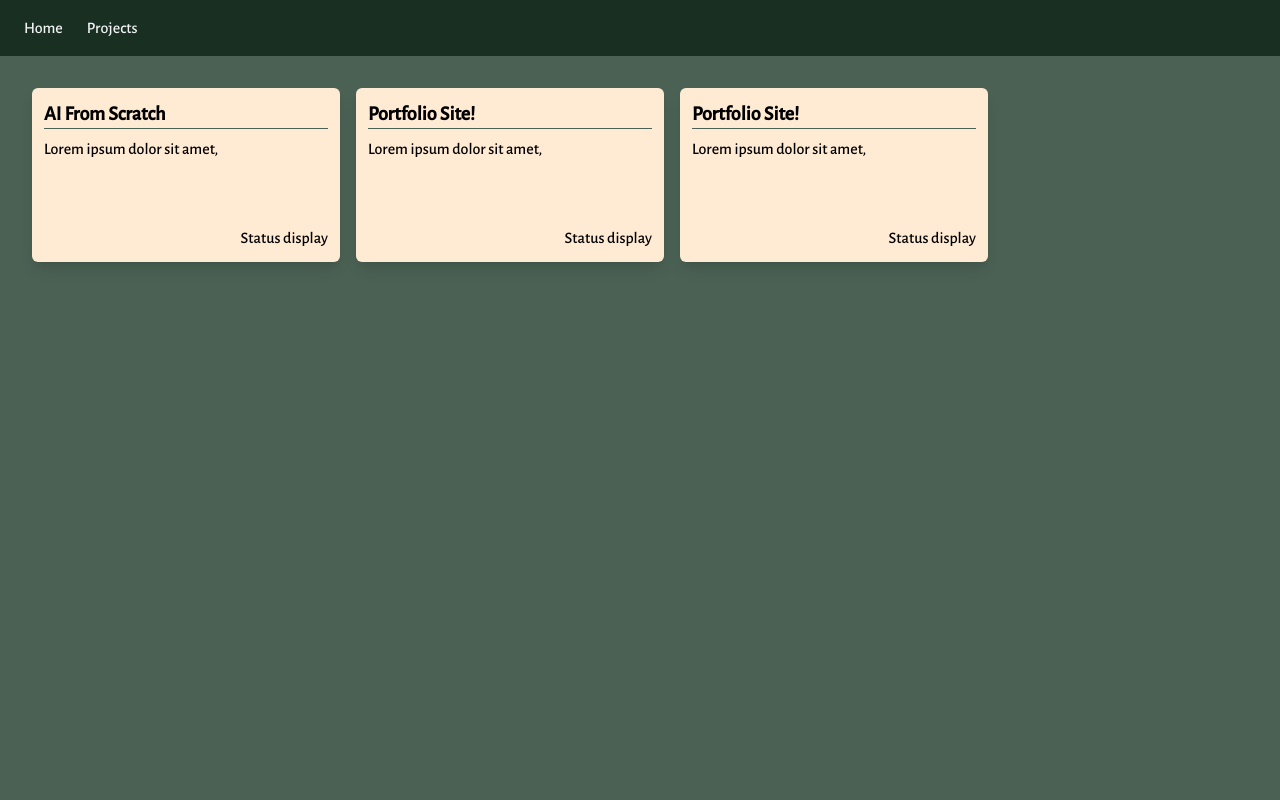
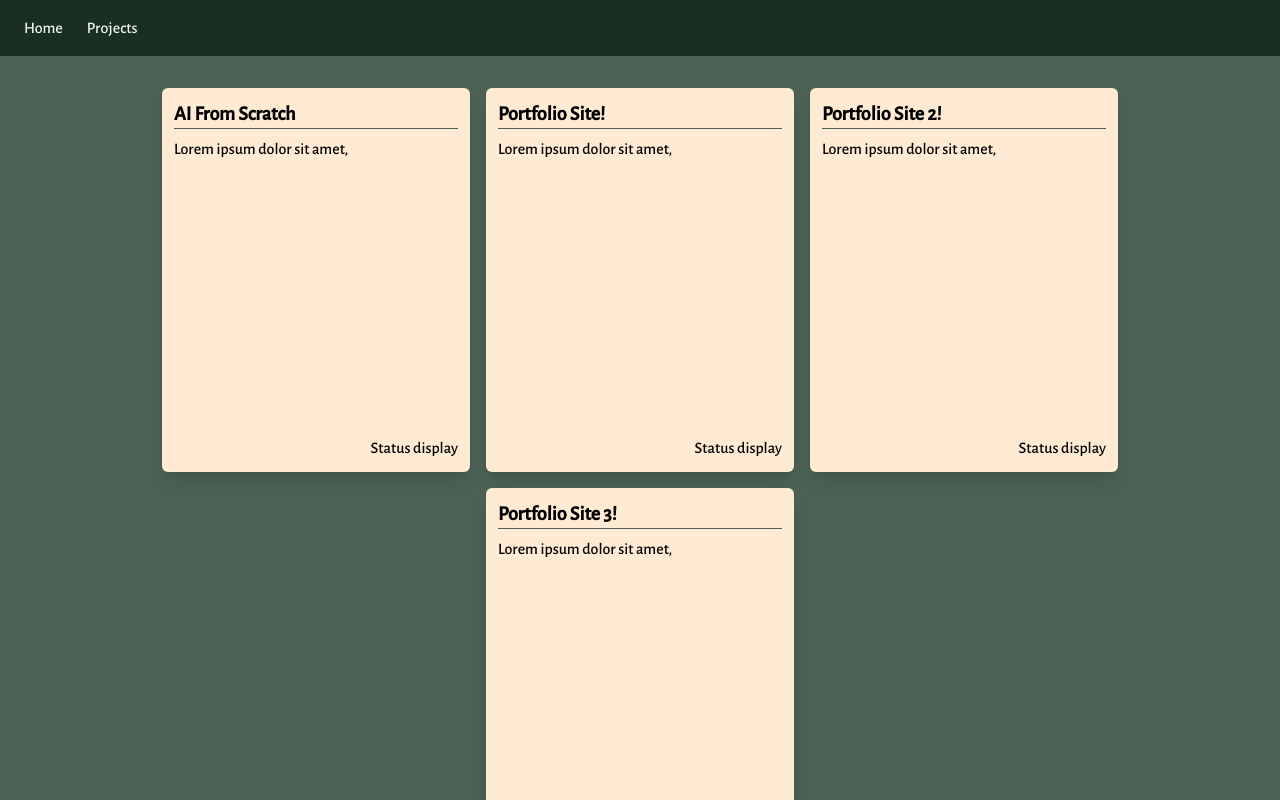
Before and after one commit to arob12inson/portfolio, a Next.js app: page /Projects in a window 1280 px wide. Built offline with nearby package versions, Linux system fonts and the light colour scheme.

Commit message:
fixed card placement

```diff
--- a/app/(components)/ProjectCard.tsx
+++ b/app/(components)/ProjectCard.tsx
@@ -4,7 +4,7 @@ const ProjectCard = ({ title }: { title: string }) => {
   return (
     <div
       className="flex flex-col bg-card hover:bg-card-hover
-    rounded-md shadow-lg p-3 m-2 w-full lg:w-5/12 xl:w-1/4 h-1/4 text-black"
+    rounded-md shadow-lg p-3 m-2 w-full lg:w-5/12 xl:w-1/4 h-72 lg:h-96 text-black"
     >
       <h4>{title}</h4>
       <hr className="h-px border-0 bg-page mb-2" />
--- a/app/Projects/page.tsx
+++ b/app/Projects/page.tsx
@@ -3,11 +3,11 @@ import ProjectCard from "../(components)/ProjectCard";
 
 const Projects = () => {
   return (
-    <div className="p-6 flex flex-wrap w-full h-full justify-items-start ">
+    <div className="p-6 flex flex-wrap w-full h-auto justify-center items-start">
       <ProjectCard title="AI From Scratch" />
-
       <ProjectCard title="Portfolio Site!" />
-      <ProjectCard title="Portfolio Site!" />
+      <ProjectCard title="Portfolio Site 2!" />
+      <ProjectCard title="Portfolio Site 3!" />
     </div>
   );
 };
```
